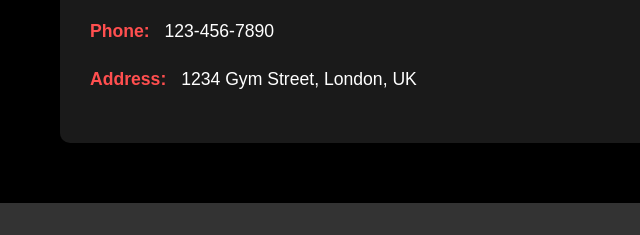
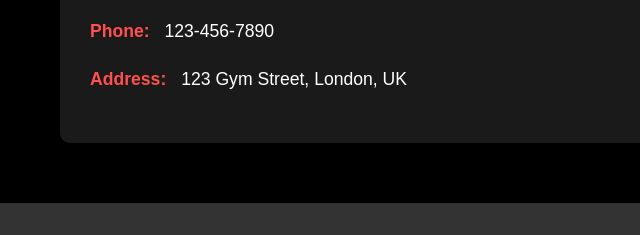
Before and after one commit to YadronPlays/BTK-UX-WEB, a plain HTML site: page contact.html in a window 1280 px wide. Shown: the part 879-1114 px from the top of the page, 0-640 px from the left. Drawn offline with Linux system fonts and the light colour scheme.

Commit message:
Update contact.html

```diff
--- a/contact.html
+++ b/contact.html
@@ -48,7 +48,7 @@
       <div class="contact-info">
         <p><span>Email:</span> info@btkgym.com</p>
         <p><span>Phone:</span> 123-456-7890</p>
-        <p><span>Address:</span> 1234 Gym Street, London, UK</p>
+        <p><span>Address:</span> 123 Gym Street, London, UK</p>
       </div>
     </div>
   </div>
```
